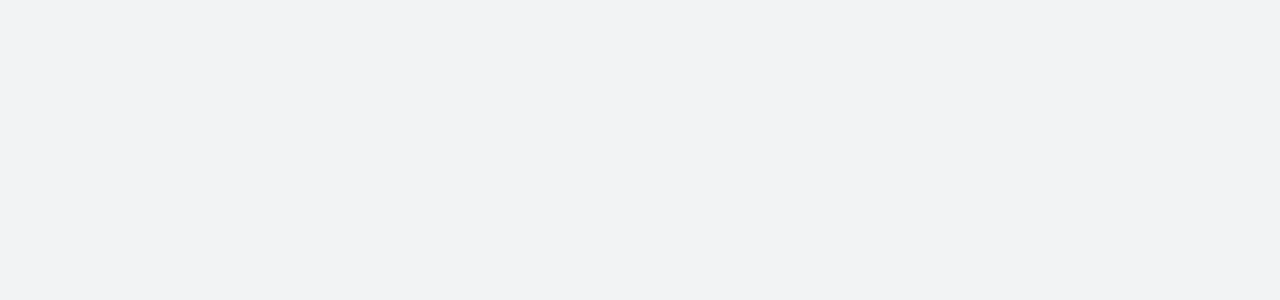
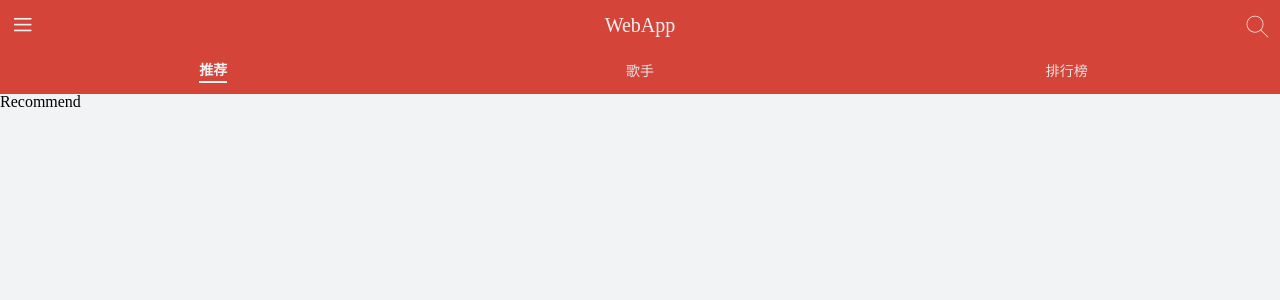
Before and after one commit to ReactToLRH/react-cloud-music, a React (Create React App) app: page /#/recommend in a window 1280 px wide. Before the commit this address had no page. Shown: the top 300 px of the page. Built offline with nearby package versions, Linux system fonts and the light colour scheme.

Commit message:
项目基础骨架搭建，路由配置

```diff
--- /dev/null
+++ b/src/application/Home/index.js
@@ -0,0 +1,34 @@
+import React, { memo } from 'react'
+import { Outlet, NavLink } from 'react-router-dom'
+
+import { Top, Tab, TabItem } from './style'
+
+const Home = () => (
+  <div>
+    <Top>
+      <span className="iconfont menu">&#xe65c;</span>
+      <span className="title">WebApp</span>
+      <span className="iconfont search">&#xe62b;</span>
+    </Top>
+    <Tab>
+      <NavLink to="/recommend" className={({ isActive }) => (isActive ? 'selected' : '')}>
+        <TabItem>
+          <span> 推荐 </span>
+        </TabItem>
+      </NavLink>
+      <NavLink to="/singers" className={({ isActive }) => (isActive ? 'selected' : '')}>
+        <TabItem>
+          <span> 歌手 </span>
+        </TabItem>
+      </NavLink>
+      <NavLink to="/rank" className={({ isActive }) => (isActive ? 'selected' : '')}>
+        <TabItem>
+          <span> 排行榜 </span>
+        </TabItem>
+      </NavLink>
+    </Tab>
+    <Outlet />
+  </div>
+)
+
+export default memo(Home)
--- /dev/null
+++ b/src/application/Home/style.js
@@ -0,0 +1,48 @@
+import styled from 'styled-components'
+import style from '@/assets/styles/global-style'
+
+export const Top = styled.div`
+  display: flex;
+  flex-direction: row;
+  justify-content: space-between;
+  padding: 5px 10px;
+  background: ${style['theme-color']};
+  & > span {
+    line-height: 40px;
+    color: #f1f1f1;
+    font-size: 20px;
+    &.iconfont {
+      font-size: 25px;
+    }
+  }
+`
+
+export const Tab = styled.div`
+  height: 44px;
+  display: flex;
+  flex-direction: row;
+  justify-content: space-around;
+  background: ${style['theme-color']};
+  a {
+    flex: 1;
+    padding: 2px 0;
+    font-size: 14px;
+    color: #e4e4e4;
+    &.selected {
+      span {
+        padding: 3px 0;
+        font-weight: 700;
+        color: #f1f1f1;
+        border-bottom: 2px solid #f1f1f1;
+      }
+    }
+  }
+`
+
+export const TabItem = styled.div`
+  height: 100%;
+  display: flex;
+  flex-direction: row;
+  justify-content: center;
+  align-items: center;
+`
--- /dev/null
+++ b/src/application/Rank/index.js
@@ -0,0 +1,5 @@
+import React, { memo } from 'react'
+
+const Rank = () => <div>Rank</div>
+
+export default memo(Rank)
--- /dev/null
+++ b/src/application/Recommend/index.js
@@ -0,0 +1,5 @@
+import React, { memo } from 'react'
+
+const Recommend = () => <div>Recommend</div>
+
+export default memo(Recommend)
--- /dev/null
+++ b/src/application/Singers/index.js
@@ -0,0 +1,5 @@
+import React, { memo } from 'react'
+
+const Singers = () => <div>Singers</div>
+
+export default memo(Singers)
--- a/src/router/index.js
+++ b/src/router/index.js
@@ -1,10 +1,27 @@
-import { useRoutes } from "react-router-dom";
+import React from 'react'
+import { useRoutes, Navigate } from 'react-router-dom'
 
-const router = [];
+const Home = React.lazy(() => import('@/application/Home'))
+const Recommend = React.lazy(() => import('@/application/Recommend'))
+const Singers = React.lazy(() => import('@/application/Singers'))
+const Rank = React.lazy(() => import('@/application/Rank'))
+
+const router = [
+  {
+    path: '/',
+    element: <Home />,
+    children: [
+      { path: '/', element: <Navigate to="/recommend" /> },
+      { path: '/recommend', element: <Recommend /> },
+      { path: '/singers', element: <Singers /> },
+      { path: '/rank', element: <Rank /> }
+    ]
+  }
+]
 
 const Router = () => {
-  const routes = useRoutes(router);
-  return routes;
-};
+  const routes = useRoutes(router)
+  return routes
+}
 
-export default Router;
+export default Router
```
